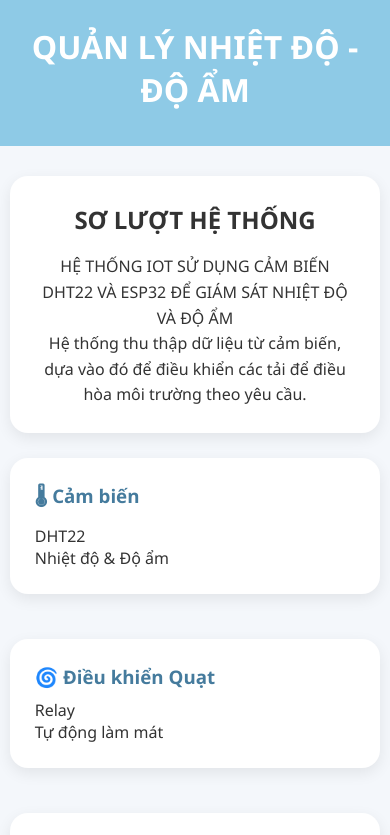
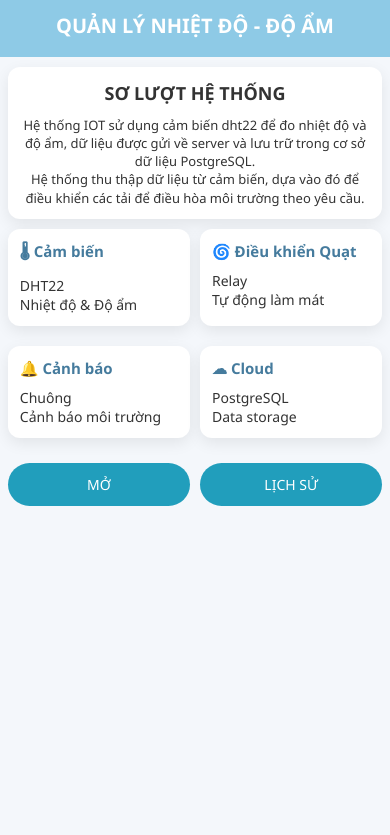
Before and after one commit to tn2516697/DHT22_thuctap, a website: page web/index.html in a window 390 px wide. Shown: the top 835 px of the page. Drawn offline with Linux system fonts and the light colour scheme.

Commit message:
Update entire project

```diff
--- a/web/index.html
+++ b/web/index.html
@@ -3,8 +3,9 @@
 <head>
     <meta charset="UTF-8">
     <meta name="viewport" content="width=device-width, initial-scale=1.0">
-    <title>DHT22 IoT System</title>
+    <title>TRANG CHỦ</title>
     <link rel="stylesheet" href="style.css">
+    <link rel="stylesheet" href="mobile.css">
 </head>
 
 <body>
@@ -21,7 +22,7 @@
 
         <h2>SƠ LƯỢT HỆ THỐNG</h2>
         <p>
-          HỆ THỐNG IOT SỬ DỤNG CẢM BIẾN DHT22 VÀ ESP32 ĐỂ GIÁM SÁT NHIỆT ĐỘ VÀ ĐỘ ẨM
+         Hệ thống IOT sử dụng cảm biến dht22 để đo nhiệt độ và độ ẩm, dữ liệu được gửi về server và lưu trữ trong cơ sở dữ liệu PostgreSQL.
         </p>
 
         <p>
--- /dev/null
+++ b/web/mobile.css
@@ -0,0 +1,141 @@
+/* =====================================================
+   MOBILE.CSS
+   Áp dụng cho toàn bộ website
+===================================================== */
+
+@media screen and (max-width:768px){
+
+/* ---------- BODY ---------- */
+
+body{
+    font-size:14px;
+}
+
+.container{
+    width:96%;
+    margin:10px auto;
+}
+
+/* ---------- HEADER ---------- */
+
+header{
+    padding:12px;
+}
+
+header h1{
+    font-size:20px;
+    margin-bottom:6px;
+}
+
+header a{
+    font-size:14px;
+    margin:0 6px;
+}
+
+/* ---------- INTRO ---------- */
+
+.intro{
+    padding:14px;
+}
+
+.intro h2{
+    font-size:18px;
+    margin-bottom:8px;
+}
+
+.intro p{
+    font-size:13px;
+    line-height:1.4;
+}
+
+/* ---------- GRID ---------- */
+
+.grid{
+    display:grid;
+    grid-template-columns:repeat(2,1fr);
+    gap:10px;
+}
+
+/* ---------- CARD ---------- */
+
+.card{
+    padding:12px;
+    margin-bottom:10px;
+    border-radius:12px;
+}
+
+.card h2{
+    font-size:18px;
+}
+
+.card h3{
+    font-size:15px;
+}
+
+/* ---------- SENSOR ---------- */
+
+.sensor-card{
+    text-align:center;
+    padding:14px 8px;
+}
+
+.sensor-card h2{
+    font-size:28px;
+    margin-top:8px;
+}
+
+/* ---------- BUTTON ---------- */
+
+.button-area{
+    display:grid;
+    grid-template-columns:repeat(2,1fr);
+    gap:10px;
+    margin-top:15px;
+}
+
+.btn{
+    width:100%;
+    padding:12px;
+    text-align:center;
+}
+
+/* ---------- CHART ---------- */
+
+.chart-box{
+    width:100%;
+    padding:12px;
+}
+
+.chart-box h2{
+    font-size:17px;
+}
+
+canvas{
+    width:100% !important;
+    height:200px !important;
+}
+
+/* ---------- TABLE ---------- */
+
+table{
+    font-size:12px;
+    min-width:520px;
+}
+
+th,
+td{
+    padding:8px 6px;
+}
+
+.card:last-child{
+    overflow-x:auto;
+}
+
+/* ---------- FOOTER ---------- */
+
+footer{
+    padding:12px;
+    font-size:12px;
+}
+
+}
```
Also changed, not shown: web/dashboard.html (+3 -1 lines), web/history.html (+1 -0 lines), package.json (line endings or trailing spaces), 1 other file.
